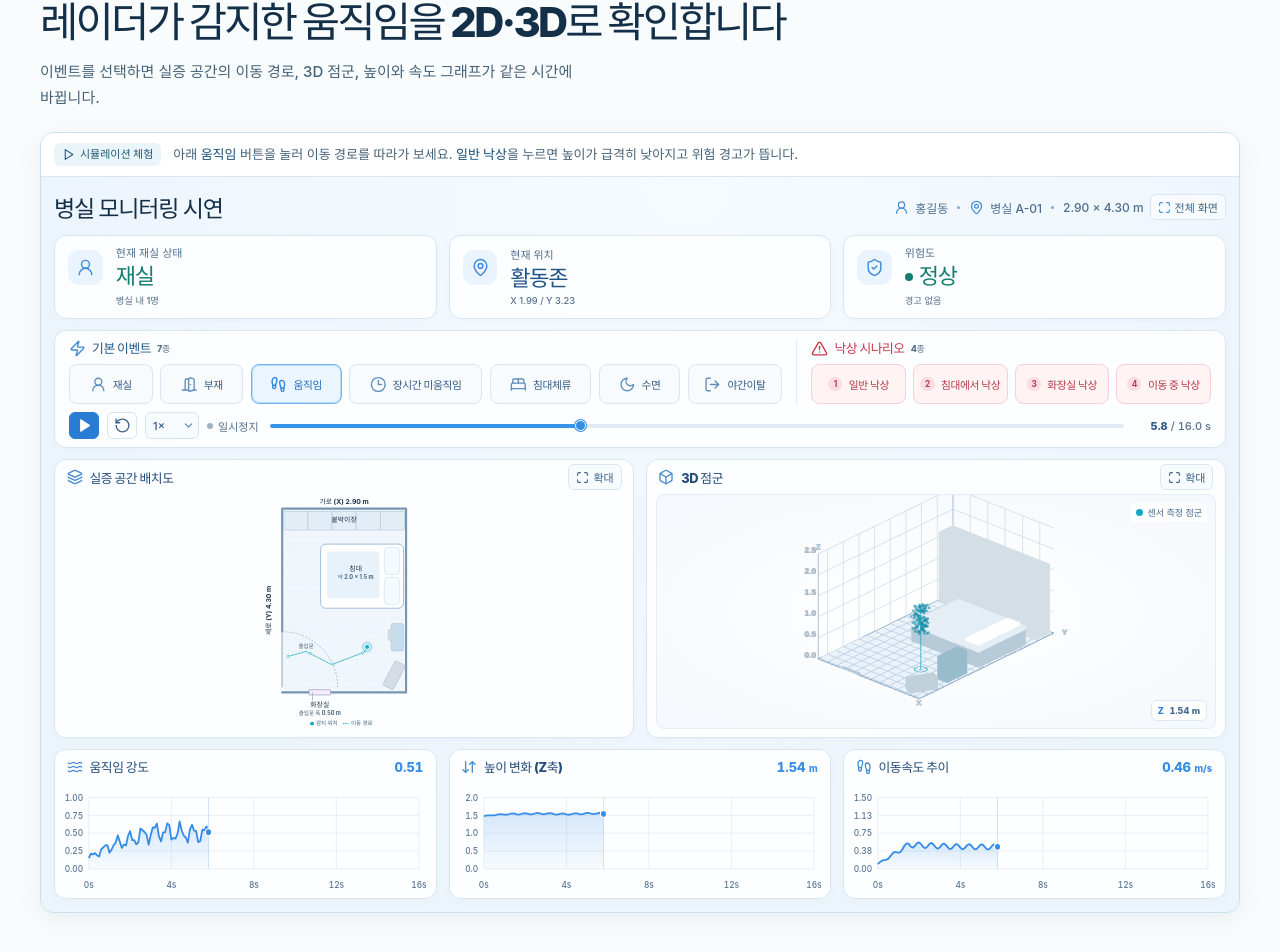
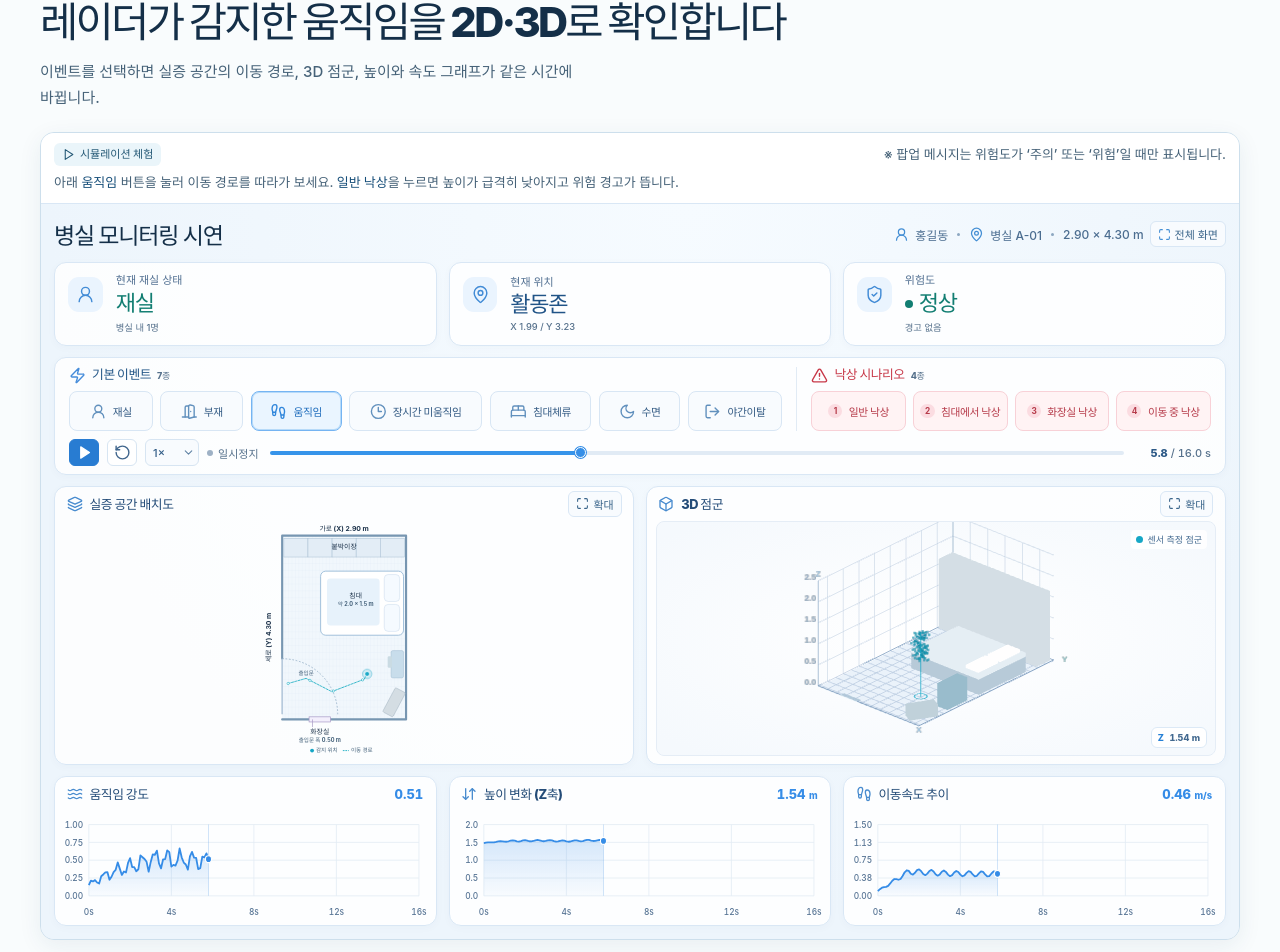
Before and after one commit to wldnjs1126/DASH_BOARD, a React (Vite) app: page / in a window 1280 px wide. Shown: the part 1812-2764 px from the top of the page. Built offline with nearby package versions, Linux system fonts and the light colour scheme.

Commit message:
Clarify when demo warning popups appear

```diff
--- a/src/Landing.tsx
+++ b/src/Landing.tsx
@@ -204,7 +204,8 @@ export function Landing({ dashboardPreview, signedIn }: { dashboardPreview: Reac
         <div className="landing-dashboard-frame">
           <div className="landing-dashboard-bar">
             <span className="landing-sample"><Play size={13} aria-hidden="true" /> 시뮬레이션 체험</span>
-            <p>아래 <strong>움직임</strong> 버튼을 눌러 이동 경로를 따라가 보세요. <strong>일반 낙상</strong>을 누르면 높이가 급격히 낮아지고 위험 경고가 뜹니다.</p>
+            <p className="landing-dashboard-notice">※ 팝업 메시지는 위험도가 ‘주의’ 또는 ‘위험’일 때만 표시됩니다.</p>
+            <p className="landing-dashboard-instructions">아래 <strong>움직임</strong> 버튼을 눌러 이동 경로를 따라가 보세요. <strong>일반 낙상</strong>을 누르면 높이가 급격히 낮아지고 위험 경고가 뜹니다.</p>
           </div>
           {dashboardPreview}
         </div>
--- a/src/landing.css
+++ b/src/landing.css
@@ -186,7 +186,9 @@
   background: #fff; border-bottom: 1px solid #d9e7f5;
 }
 .landing-dashboard-bar .landing-sample { display: inline-flex; align-items: center; gap: 5px; }
-.landing-dashboard-bar p { flex: 1 1 360px; color: var(--landing-muted); font-size: 13px; line-height: 1.6; }
+.landing-dashboard-bar p { color: var(--landing-muted); font-size: 13px; line-height: 1.6; }
+.landing-dashboard-notice { margin-inline-start: auto; text-align: end; }
+.landing-dashboard-instructions { flex: 1 0 100%; }
 .landing-dashboard-bar strong { color: #164e79; }
 .dashboard.dashboard-embedded { height: auto; min-height: 0; container-type: inline-size; }
 .dashboard-embedded .workspace { grid-template-rows: auto auto auto minmax(272px, auto) minmax(150px, auto); padding: 13px; }
```
